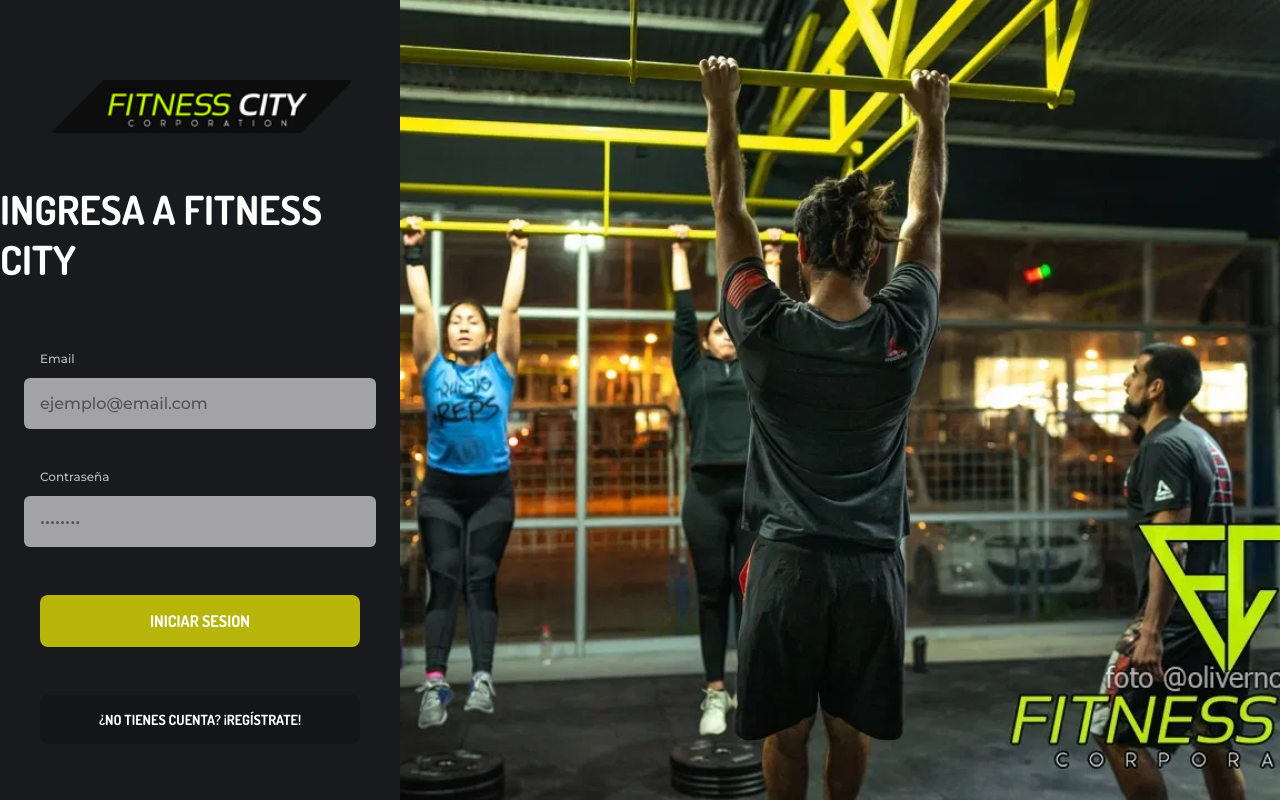
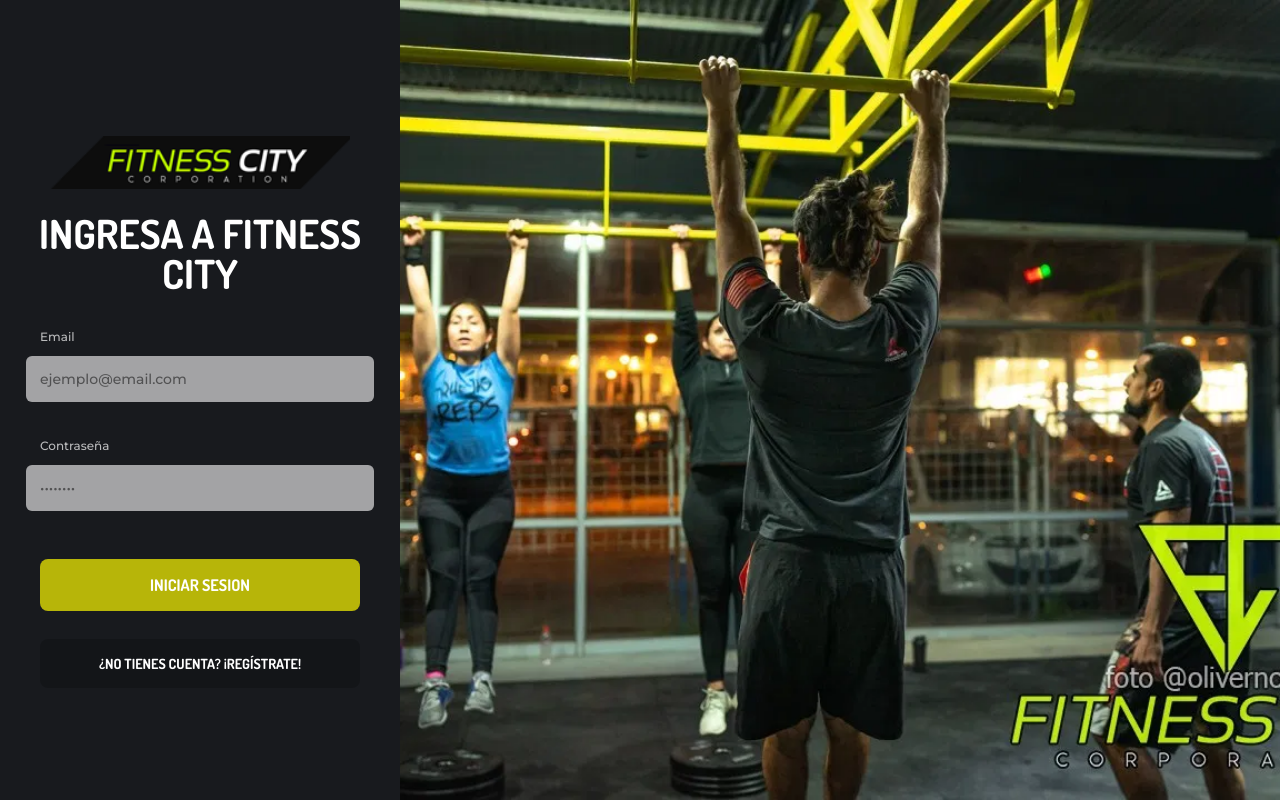
Before and after one commit to iicg/tesis2020, a React (Create React App) app: page / in a window 1280 px wide. Built offline with nearby package versions, Linux system fonts and the light colour scheme; no server answers.

Commit message:
arreglos interfaz login

```diff
--- a/src/pages/Login/styles.css
+++ b/src/pages/Login/styles.css
@@ -8,11 +8,11 @@
 
 .login-right {
   display: flex;
-    flex:3;
+  flex: 3;
   flex-direction: column;
 }
 
-.login-right img{
+.login-right img {
   height: 100vh;
   width: 100%;
   object-fit: cover;
@@ -20,11 +20,11 @@
 
 .login-left {
   display: flex;
-    flex:1;
+  flex: 1;
   flex-direction: column;
   justify-content: center;
   min-width: 400px;
-    background-color: #181A1E;
+  background-color: #181a1e;
 }
 
 .login-left-header {
@@ -34,11 +34,11 @@
 }
 
 .login-left-header img {
-    width:300px;
-    padding:24px;
+  width: 300px;
+  padding: 24px;
 }
 
-.login-left-container{
+.login-left-container {
   display: flex;
   flex-direction: column;
   align-items: center;
@@ -46,40 +46,43 @@
 }
 
 .login-title {
-    font-size:40px;
-    font-weight:700;
-    font-size:40px;
-    color:white ;
+  font-size: 32px;
+  font-weight: 700;
+  font-size: 40px;
+  color: white;
+  text-align: center;
+  line-height: 40px;
+  margin: 0 auto;
 }
 
 .login-input-container {
-    flex:2;
+  flex: 2;
   width: 80%;
-    display:flex;
-    flex-direction:column;
-    justify-content:center;
+  display: flex;
+  flex-direction: column;
+  justify-content: center;
   margin-top: 24px;
 }
 
 .login-label {
   font-weight: 500;
-    color:white;
+  color: white;
   font-size: 12px;
-    margin-top: 16px;
+  margin-top: 1em;
   opacity: 0.7;
 }
 
 .login-input {
-    width:100%;
-    margin-top:8px;
+  width: 100%;
+  margin-top: 8px;
   background-color: rgba(255, 255, 255, 0.6);
-    padding:16px;
-    border:none;
-    border-radius:6px;
+  padding: 1em;
+  border: none;
+  border-radius: 6px;
   align-self: center;
   transition-duration: 250ms;
   font-weight: 500;
-    font-size: 16px;
+  font-size: 14px;
   margin-top: 12px;
 }
 
@@ -97,13 +100,13 @@
 
 .login-button-sesion {
   color: #ffffff;
-    font-size:16px;
-    border-radius:8px;
-    background-color:#fffb00b0;
-    padding-top:16px;
-    padding-bottom:16px;
+  font-size: 14px;
+  border-radius: 8px;
+  background-color: #fffb00b0;
+  padding-top: 16px;
+  padding-bottom: 16px;
   width: 80%;
-    border:none;
+  border: none;
   margin-top: 48px;
   font-family: Dosis, sans-serif;
   text-transform: uppercase;
@@ -114,29 +117,28 @@
 }
 
 .login-button-sesion:hover {
-    background-color:#fffb2cb0;
+  background-color: #fffb2cb0;
   transform: scale(1.02);
 }
 
 .login-button-registro {
   color: #ffffff;
-    font-size:16px;
-    border-radius:8px;
+  font-size: 14px;
+  border-radius: 8px;
   background-color: rgba(0, 0, 0, 0.2);
-    padding-top:16px;
-    padding-bottom:16px;
+  padding-top: 16px;
+  padding-bottom: 16px;
   width: 80%;
-    border:none;
-    margin-top: 48px;
+  border: none;
+  margin-top: 2em;
   font-family: Dosis, sans-serif;
   text-transform: uppercase;
   font-weight: 700;
-    font-size: 14px;
   cursor: pointer;
   transition-duration: 250ms;
 }
 
 .login-left-footer {
   display: flex;
-    flex:1;
+  flex: 1;
 }
```
Lines whose indentation alone changed are shown as unchanged.
